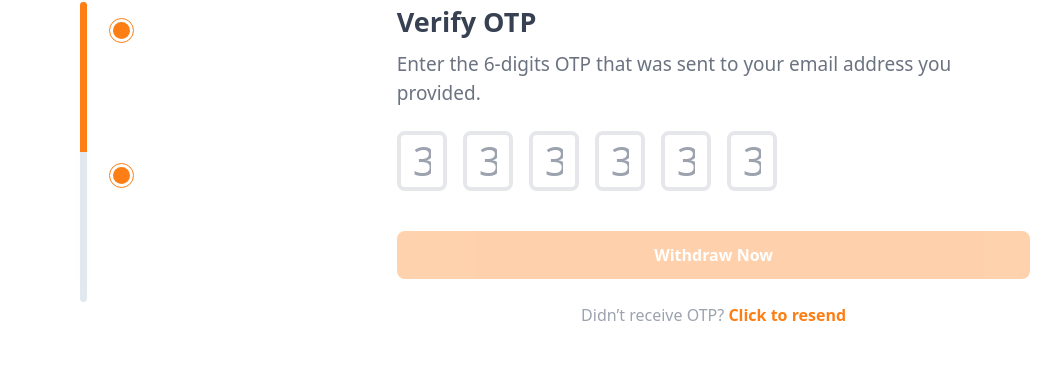
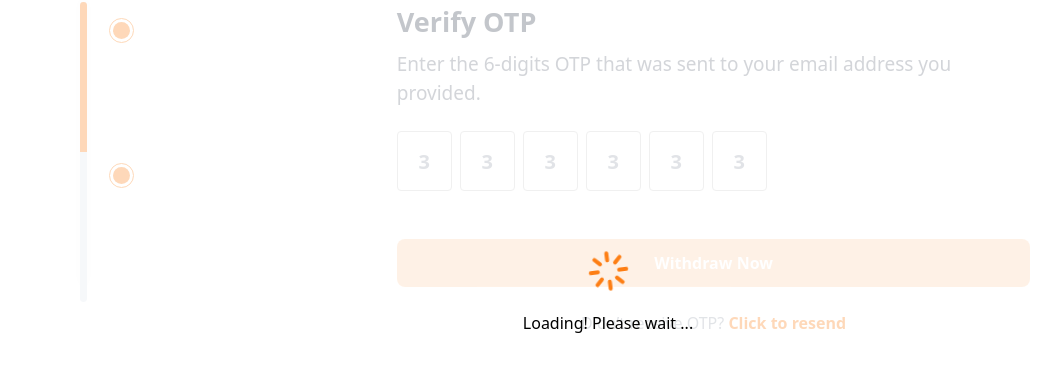
Before and after one commit to Orange-Invent-House-Ltd/mybalancewidget, a React (Vite) app: page /seller/otp in a window 1280 px wide. Shown: the part 223-594 px from the top of the page, without its empty margins (32-1093 px from the left). Built offline with nearby package versions, Linux system fonts and the light colour scheme.

Commit message:
Verification

```diff
--- a/src/Hooks/mutate/index.tsx
+++ b/src/Hooks/mutate/index.tsx
@@ -10,6 +10,7 @@ import {
   initiateWithdrawal,
   passwordlessLogin,
   passwordlessOtpVerification,
+  sellerOtpVerification,
   strimKey,
   unlockFunds,
 } from "../../api";
@@ -124,6 +125,7 @@ export const useInitiateWithdrawal = () => {
   return useMutation({
     mutationFn: initiateWithdrawal,
     onSuccess: (data) => {
+      localStorage.setItem("tempId", data.data.tempId);
       toast.success(data.message, {
         toastId: "success1",
       });
@@ -139,6 +141,31 @@ export const useInitiateWithdrawal = () => {
     },
   });
 };
+
+export const useInitiateOtpVerification = () => {
+  const navigate = useNavigate();
+  const location = useLocation();
+  return useMutation({
+    mutationFn: sellerOtpVerification,
+    onSuccess: (data) => {
+      localStorage.setItem("session_token", data.data.token);
+      localStorage.setItem("email", data.data.email);
+      toast.success(data.message, {
+        toastId: "success1",
+      });
+    },
+    onError: (error: any) => {
+      let resMessage;
+      error.response.data.errors === null
+        ? (resMessage = error.response.data.message)
+        : (resMessage = error.response.data.errors.error[0]);
+      toast.error(resMessage, {
+        toastId: "error1",
+      });
+    },
+  });
+};
+
 export const useLookUpBank = () => {
   const queryClient = useQueryClient();
   const navigate = useNavigate();
--- a/src/api/index.tsx
+++ b/src/api/index.tsx
@@ -46,6 +46,14 @@ export const LookUpBank = async (data: any) => {
   return res.data;
 };
 
+export const sellerOtpVerification = async (data: any) => {
+  const res = await privateApi.post(
+    "/merchants/customers/confirm-withdrawal",
+    data
+  );
+  return res.data;
+};
+
 // Queries
 export const getTransactions = async ({
   search,
--- a/src/components/reuseable/OtpInput.tsx
+++ b/src/components/reuseable/OtpInput.tsx
@@ -128,18 +128,18 @@ export default function OtpInput({ value, valueLength, onChange }: Props) {
     <div className="mb-6 flex justify-start items-center space-x-2">
       {valueItems.map((digit, idx) => (
         <input
+          placeholder="3"
           key={idx}
           type="text"
           inputMode="numeric"
           autoComplete="one-time-code"
           pattern="\d{1}"
           maxLength={valueLength}
-          className="w-[50px] h-[50px] rounded bg-transparent text-center font-semibold text-xl spin-button-none outline-none border border-[#cccccc] focus:border-gray-700 text-primary transition"
+          className="w-[55px] h-[60px] rounded bg-transparent text-center font-semibold text-xl spin-button-none outline-none border border-[#cccccc] focus:border-gray-700 text-primary text-[40px] py-4 transition"
           value={digit}
           onChange={(e) => inputOnChange(e, idx)}
           onKeyDown={inputOnKeyDown}
           onFocus={inputOnFocus}
-
         />
       ))}
     </div>
--- a/src/components/seller/WithdrawalSuccess.tsx
+++ b/src/components/seller/WithdrawalSuccess.tsx
@@ -5,7 +5,7 @@ function WithdrawalSuccess() {
   const navigate = useNavigate();
 
   return (
-    <div className="absolute left-[24%] top-[50%] z-20 w-[60%] h-auto shadow-lg bg-white p-[30px] rounded-xl transition-all">
+    <div className="absolute left-[20%] top-[40%] z-20 w-[60%] h-auto shadow-lg bg-white p-[30px] rounded-xl transition-all">
       <div className="flex justify-end ">
         <X
           size={30}
--- a/src/pages/seller/dashboard/Verification.tsx
+++ b/src/pages/seller/dashboard/Verification.tsx
@@ -1,93 +1,34 @@
-import React, { useState, useEffect, useRef } from "react";
+import React, { useState } from "react";
 import { useLocation, useNavigate } from "react-router-dom";
-import { ArrowLeft, Minus, TimerReset } from "lucide-react";
+import { ArrowLeft } from "lucide-react";
 import Stepper from "../../../components/seller/Stepper";
 import WithdrawalSuccess from "../../../components/seller/WithdrawalSuccess";
+import { useInitiateOtpVerification } from "../../../Hooks/mutate";
+import OtpInput from "../../../components/reuseable/OtpInput";
+import LoadingOverlay from "../../../components/reuseable/LoadingOverlay";
 
 function Verification() {
+  const [otp, setOtp] = useState("");
   const location = useLocation();
   const navigate = useNavigate();
-  const inputRefs = useRef<HTMLInputElement[]>(Array(6).fill(null));
+  const [filledCount, setFilledCount] = useState(0);
 
-  const [otp, setOTP] = useState<string[]>(["", "", "", "", "", ""]); // Initialize OTP state with empty strings
-  const [filledCount, setFilledCount] = useState(0); // Track the count of filled OTP boxes
+  const { mutate, isSuccess } = useInitiateOtpVerification();
+  const tempId = localStorage.getItem("tempId");
+  const email = localStorage.getItem("email");
 
-  // Function to handle changes in OTP input fields
-  const handleChange = (index: number, value: string) => {
-    if (isNaN(parseInt(value)) || value.length > 1) return; // Ensure only one digit is entered
-
-    // Update the OTP state with the new value at the specified index
-    setOTP((prevOTP) => {
-      const newOTP = [...prevOTP];
-      newOTP[index] = value.trim(); // Trim leading and trailing spaces
-      return newOTP;
-    });
-
-    // Move focus to the next input field if available
-    if (value !== "" && index < 5 && inputRefs.current[index + 1]) {
-      inputRefs.current[index + 1].focus(); // Focus on next input
-    } else if (value === "" && index > 0 && inputRefs.current[index - 1]) {
-      inputRefs.current[index - 1].focus(); // Focus on previous input when deleting a value
-    }
-
-    // Update the filled count
-    const newFilledCount = value !== "" ? filledCount + 1 : filledCount - 1;
-    setFilledCount(newFilledCount);
+  const passwordlessOTPVerification = async (otp: string) => {
+    if (otp.length < 6) return;
+    mutate({ otp: otp, tempId: tempId! });
   };
 
   const progressFromWithdraw = location.state?.progress || 0;
+  const [isSubmitted, setIsSubmitted] = useState(false);
 
-  const [isSubmitted, setIsSubmitted] = useState(false);
-  const onSubmit = async (e: React.FormEvent<HTMLFormElement>) => {
-    e.preventDefault();
-    try {
-      await new Promise((resolve) => setTimeout(resolve, 1000));
-      const enteredOTP = otp.join("");
-      console.log("Entered OTP:", enteredOTP);
-      setIsSubmitted(true);
-      console.log("Clicked");
-      navigate("", { state: { progress: 100 } });
-    } catch (error) {
-      console.error(error);
-    }
+  const handleOtpChange = (value: string) => {
+    setOtp(value);
+    setFilledCount(value.length);
   };
-
-  useEffect(() => {
-    const handleKeyDown = (e: KeyboardEvent) => {
-      if (e.key === "Backspace") {
-        const currentIndex = inputRefs.current.findIndex(
-          (ref) => document.activeElement === ref
-        );
-        if (currentIndex > 0 && otp[currentIndex] === "") {
-          inputRefs.current[currentIndex - 1].focus();
-          setFilledCount(currentIndex - 1);
-        }
-        setOTP((prevOTP) => {
-          const newOTP = [...prevOTP];
-          newOTP[currentIndex] = "";
-          return newOTP;
-        });
-      } else if (e.key === "ArrowLeft" && filledCount > 0) {
-        const currentIndex = inputRefs.current.findIndex(
-          (ref) => document.activeElement === ref
-        );
-        if (currentIndex > 0 && otp[currentIndex - 1] !== "") {
-          inputRefs.current[currentIndex - 1].focus();
-        }
-      } else if (e.key === "ArrowRight" && filledCount < 6) {
-        const currentIndex = inputRefs.current.findIndex(
-          (ref) => document.activeElement === ref
-        );
-        if (currentIndex < 5 && otp[currentIndex + 1] !== "") {
-          inputRefs.current[currentIndex + 1].focus();
-        }
-      }
-    };
-    document.addEventListener("keydown", handleKeyDown);
-    return () => {
-      document.removeEventListener("keydown", handleKeyDown);
-    };
-  }, [otp, filledCount]);
 
   return (
     <div className=" w-full ml-auto px-[5%] pt-[30px] relative">
@@ -117,34 +58,22 @@ function Verification() {
             </p>
           </div>
 
-          <form onSubmit={onSubmit}>
-            <div className="mb-4">
-              <div className="flex">
-                {[...Array(6)].map((_, index) => (
-                  <input
-                    key={index}
-                    ref={(el) =>
-                      (inputRefs.current[index] = el as HTMLInputElement)
-                    }
-                    id={`otp-input-${index}`}
-                    type="text"
-                    value={otp[index]}
-                    onChange={(e) => handleChange(index, e.target.value)}
-                    className="w-[50px] h-[60px] border-4 mr-4 py-2 px-3
-                      focus:outline-none focus:shadow-outline rounded-lg text-[40px] text-gray-600"
-                    maxLength={1}
-                    placeholder="3"
-                  />
-                ))}
-              </div>
-            </div>
+          <form>
+            <OtpInput value={otp} valueLength={6} onChange={handleOtpChange} />
             <div className="flex items-center justify-between">
               <button
+                onClick={(e) => {
+                  e.preventDefault();
+                  passwordlessOTPVerification(otp);
+                  setIsSubmitted(true);
+                  // setOtp("");
+                  // setFilledCount(0);
+                }}
                 type="submit"
-                className={`p-3 w-full rounded-lg outline-none text-white font-semibold bg-[#FD7E14] my-6 ${
-                  filledCount === 6 ? " opacity-100" : "opacity-35"
+                className={`p-3 w-full rounded-lg outline-none text-white font-semibold bg-[#FD7E14] my-6 hover:bg-[#c37e46] ${
+                  filledCount === 6 ? "opacity-100" : "opacity-35"
                 }`}
-                disabled={filledCount === 0} // Disable button if no OTP box is filled
+                disabled={filledCount !== 6}
               >
                 Withdraw Now
               </button>
@@ -158,7 +87,7 @@ function Verification() {
           </form>
         </div>
       </div>
-      {isSubmitted && <WithdrawalSuccess />}
+      {!isSuccess ? <LoadingOverlay /> : <WithdrawalSuccess />}
     </div>
   );
 }
--- a/src/pages/seller/dashboard/Withdraw.tsx
+++ b/src/pages/seller/dashboard/Withdraw.tsx
@@ -277,7 +277,7 @@ function Withdraw() {
               type="submit"
               className="p-3 w-full rounded-lg outline-none text-white font-semibold bg-[#FD7E14] my-6"
             >
-              {isSubmitting ? "loading..." : "Continue"}
+              {pusherLoading ? "loading..." : "Continue"}
             </button>
           </form>
         </div>
```
